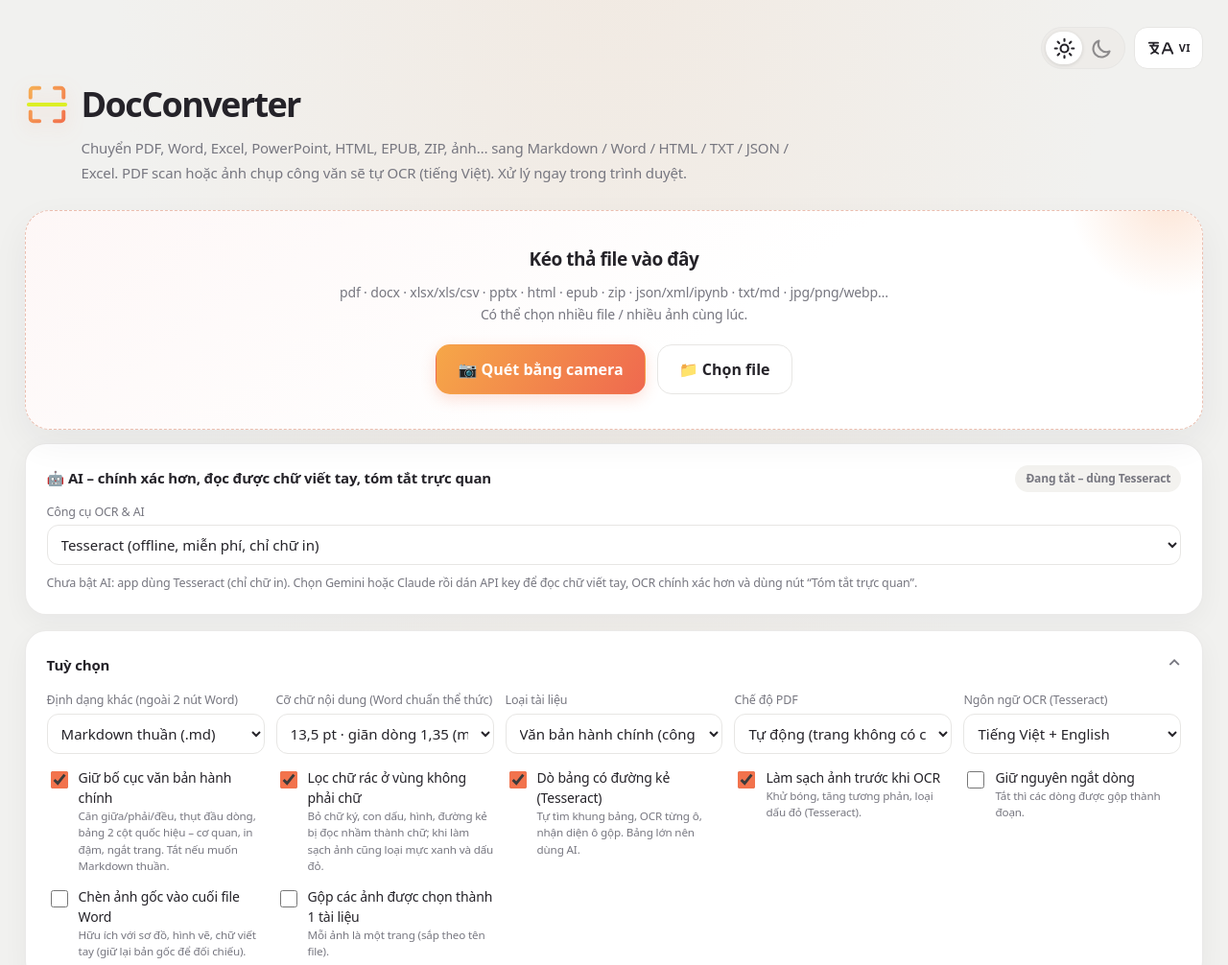
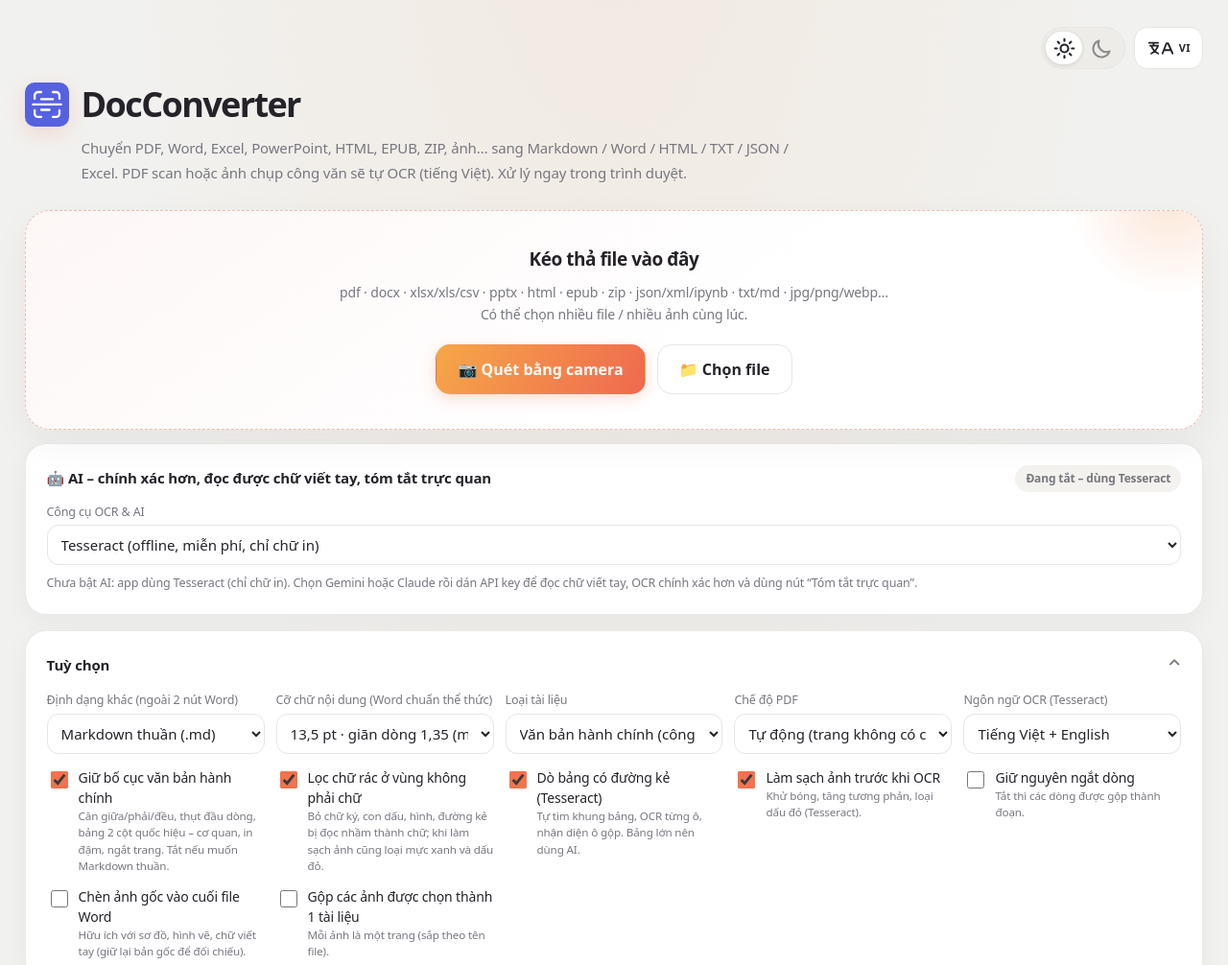
Before and after one commit to l2practice/scans, a plain HTML site: page index.html in a window 1280 px wide. Shown: the top 1006 px of the page at 96% size. Drawn offline with Linux system fonts and the light colour scheme.

Commit message:
New app icon in the ArtWrite style
Add icon.svg (favicon) and apple-touch-icon.png using the same rounded-tile +
white line-glyph construction and colour as l2practice/artwrite, with a
document-scan glyph. Replace the gradient brand mark in the header with the same
tile. The page previously had no favicon at all.

Co-Authored-By: Claude Sonnet 5.5 <noreply@anthropic.com>
Claude-Session: https://claude.ai/code/session_011gYZGS8B4vP7KnxqUFRgU5

```diff
--- a/index.html
+++ b/index.html
@@ -3,6 +3,8 @@
 <head>
 <meta charset="utf-8">
 <meta name="viewport" content="width=device-width, initial-scale=1, viewport-fit=cover">
+<link rel="icon" type="image/svg+xml" href="icon.svg">
+<link rel="apple-touch-icon" href="apple-touch-icon.png">
 <meta name="theme-color" content="#f5f4f2">
 <meta name="apple-mobile-web-app-capable" content="yes">
 <meta name="mobile-web-app-capable" content="yes">
@@ -269,7 +271,7 @@ html[data-theme="dark"] .source-pane{background:#26201d}
       <svg viewBox="0 0 48 32" role="img" aria-label="Language"><path d="M3 6h16M11 6v4M5 11h13M7 11c2 7 6 11 12 14M19 11c-2 7-6 11-12 14M27 25l7-18h3l8 18M30 19h12"/></svg><span id="langCode" class="lang-code">VI</span>
     </button>
   </div>
-  <h1><svg class="brand-mark" viewBox="0 0 512 512" role="img" aria-label="Biểu tượng quét tài liệu" xmlns="http://www.w3.org/2000/svg"><defs><linearGradient id="frame" x1="64" y1="64" x2="448" y2="448" gradientUnits="userSpaceOnUse"><stop stop-color="var(--brand-1)"/><stop offset="1" stop-color="var(--brand-2)"/></linearGradient></defs><g fill="none" stroke="url(#frame)" stroke-width="44" stroke-linecap="round" stroke-linejoin="round"><path d="M168 64H96a32 32 0 0 0-32 32v78M344 64h72a32 32 0 0 1 32 32v78M64 338v78a32 32 0 0 0 32 32h72M448 338v78a32 32 0 0 1-32 32h-72"/></g><path d="M43 256h426" stroke="var(--brand-line)" stroke-width="44" stroke-linecap="round"/></svg>DocConverter</h1>
+  <h1><svg class="brand-mark" viewBox="0 0 64 64" role="img" aria-label="Biểu tượng quét tài liệu" xmlns="http://www.w3.org/2000/svg"><rect width="64" height="64" rx="14" fill="#5661E0"/><g transform="translate(3.27 3.13) scale(2.4)" fill="none" stroke="#fff" stroke-width="1.35" stroke-linecap="round" stroke-linejoin="round"><path d="M4.5 8.5V6.5A2 2 0 0 1 6.5 4.5H8.5M15.5 4.5H17.5A2 2 0 0 1 19.5 6.5V8.5M19.5 15.5V17.5A2 2 0 0 1 17.5 19.5H15.5M8.5 19.5H6.5A2 2 0 0 1 4.5 17.5V15.5"/><path d="M3.5 12H20.5"/><path d="M8.5 8.8H15.5M8.5 15.2H13.5"/></g></svg>DocConverter</h1>
   <p class="sub">Chuyển PDF, Word, Excel, PowerPoint, HTML, EPUB, ZIP, ảnh… sang Markdown / Word / HTML / TXT / JSON / Excel. PDF scan hoặc ảnh chụp công văn sẽ tự OCR (tiếng Việt). Xử lý ngay trong trình duyệt.</p>
 
   <div id="drop">
```
Also changed, not shown: apple-touch-icon.png (added), icon.svg (added).
